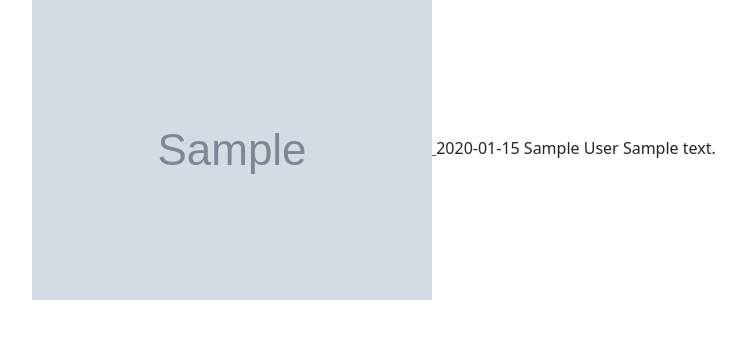
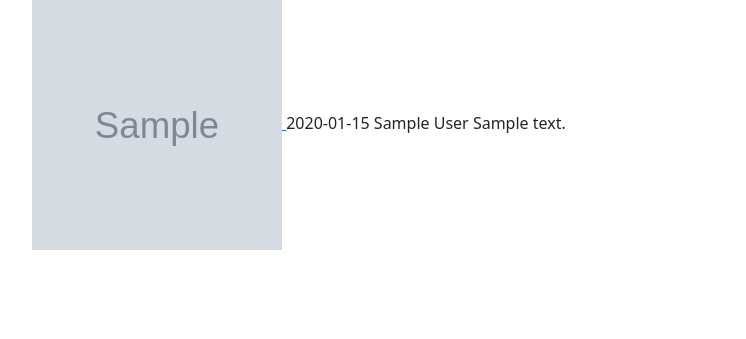
Before and after one commit to kipsang01/News-app, a Flask app: template app/templates/home.html in a window 1280 px wide. Shown: the part 56-395 px from the top of the page, without its empty margins (50-796 px from the left). Run offline with Flask 2, Linux system fonts and the light colour scheme; the template is opened without the code that fills it: most values are stand-ins (such as "Sample title", 1, 10 or a date in 2020); grey boxes marked "Sample" are stand-in pictures.

Commit message:
Add stylesheets

```diff
--- /dev/null
+++ b/app/static/styles.css
@@ -0,0 +1,4 @@
+img{
+    height:250px;
+    width:250px
+}
--- a/app/templates/base.html
+++ b/app/templates/base.html
@@ -5,7 +5,7 @@
     <meta http-equiv="X-UA-Compatible" content="IE=edge">
     <meta name="viewport" content="width=device-width, initial-scale=1.0">
     <link href="https://cdn.jsdelivr.net/npm/bootstrap@5.0.2/dist/css/bootstrap.min.css" rel="stylesheet" integrity="sha384-EVSTQN3/azprG1Anm3QDgpJLIm9Nao0Yz1ztcQTwFspd3yD65VohhpuuCOmLASjC" crossorigin="anonymous">
-
+    <link rel="stylesheet" href="{{ url_for('static', filename = 'styles.css') }}">
     <title></title>
 </head>
 <body>
```
